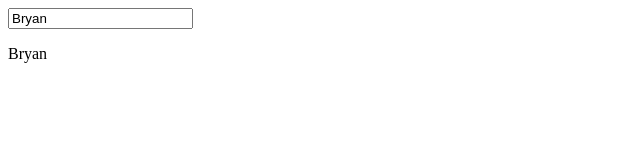
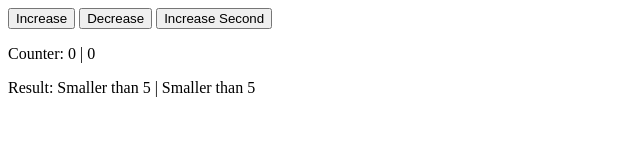
Before and after one commit to bryaneaton/VueTutorial, a plain HTML site: page index.html in a window 1280 px wide. Shown: the whole page, without its empty margins (0-640 px from the left). Drawn offline with nearby package versions, Linux system fonts and the light colour scheme.

Commit message:
Computed Properties Section 2:23

```diff
--- a/index.html
+++ b/index.html
@@ -1,6 +1,30 @@
-<script src="https://npmcdn.com/vue/dist/vue.js"></script>
-<div id = "app">
-    <input type="text" v-model="name">
-    <p>{{name}}</p>
+<!doctype html>
+
+<html lang="en">
+<head>
+    <meta charset="utf-8">
+
+    <title>Vue</title>
+    <meta name="description" content="The HTML5 Herald">
+    <meta name="author" content="SitePoint">
+
+    <link rel="stylesheet" href="css/styles.css?v=1.0">
+
+    <script src="https://npmcdn.com/vue/dist/vue.js"></script>
+
+</head>
+
+<body>
+
+<div id="app">
+    <button v-on:click="counter++">Increase</button>
+    <button v-on:click="counter--">Decrease</button>
+    <button v-on:click="secondCounter++">Increase Second</button>
+    <p>Counter: {{ counter }} | {{secondCounter}}</p>
+    <p>Result: {{ result() }} | {{ output }}</p>
+
+
 </div>
 <script src="js/app.js"></script>
+</body>
+</html>
--- a/js/app.js
+++ b/js/app.js
@@ -1,6 +1,19 @@
 new Vue({
     el: '#app',
-    data:{
-        name: 'Bryan'
+    data: {
+        counter: 0,
+        secondCounter: 0
+    },
+    computed: {
+        output: function () {
+            console.log('Computed');
+            return this.counter > 5 ? 'Greater 5' : 'Smaller than 5'
+        }
+    },
+    methods: {
+        result: function () {
+            console.log('Method');
+            return this.counter > 5 ? 'Greater 5' : 'Smaller than 5'
+        }
     }
 });
```
